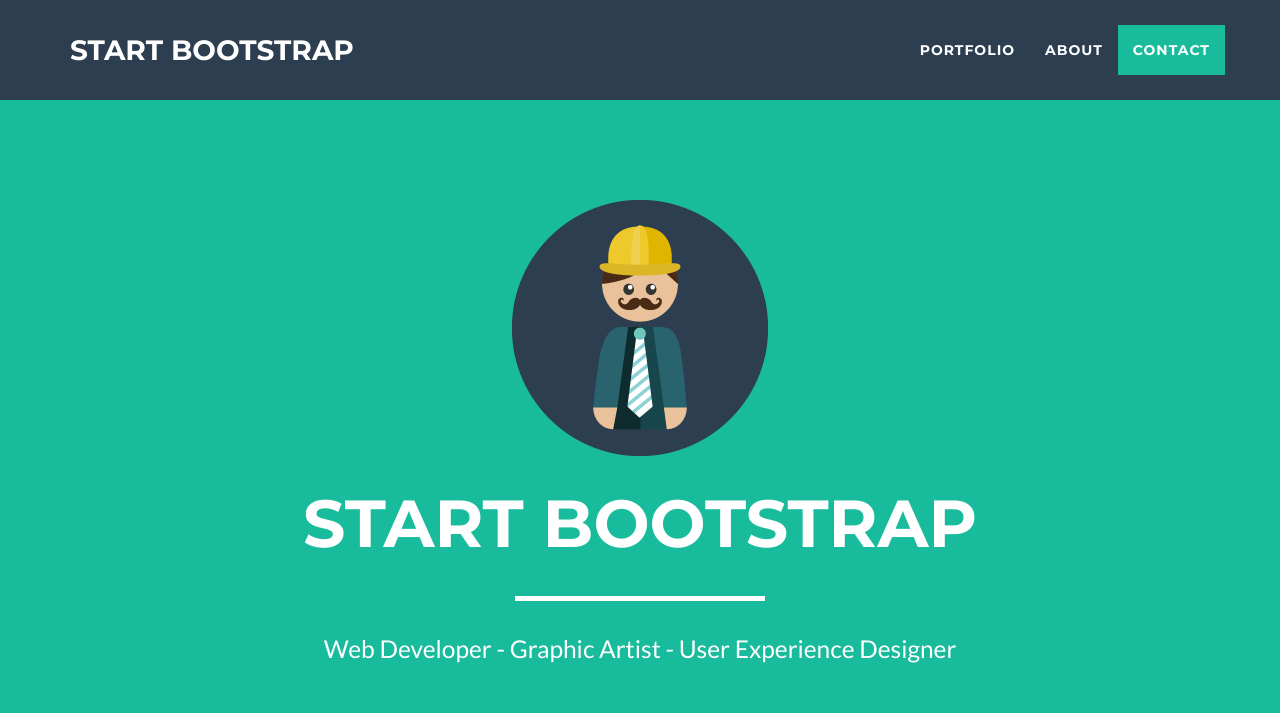
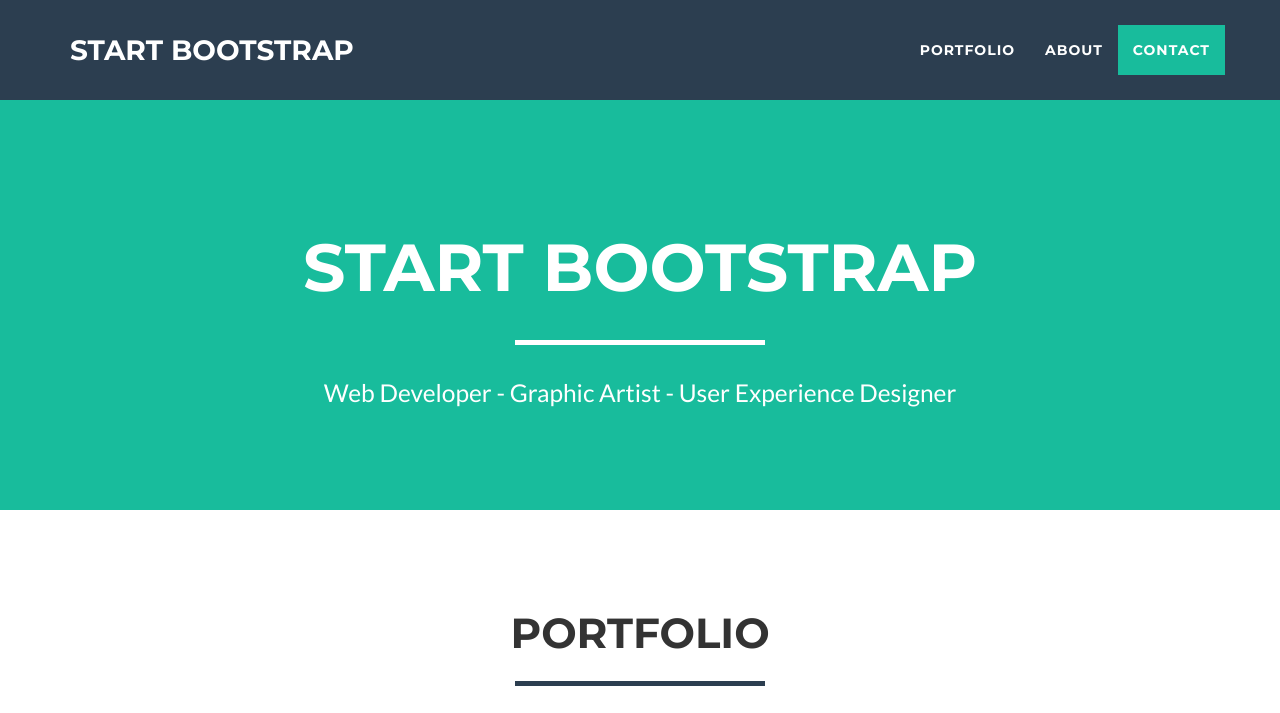
Before and after one commit to rejesusjohnroy/petshop.github.io, a website: page index.html in a window 1280 px wide. Shown: the top 713 px of the page. Drawn offline with nearby package versions, Linux system fonts and the light colour scheme.

Commit message:
Update index.html

```diff
--- a/index.html
+++ b/index.html
@@ -71,7 +71,7 @@
         <div class="container">
             <div class="row">
                 <div class="col-lg-12">
-                    <img class="img-responsive" src="img/profile.png" alt="">
+                    <img class="http://image.shutterstock.com/display_pic_with_logo/3498407/351104441/stock-vector--pet-shop-dog-logo-351104441.jpg">
                     <div class="intro-text">
                         <span class="name">Start Bootstrap</span>
                         <hr class="star-light">
```
